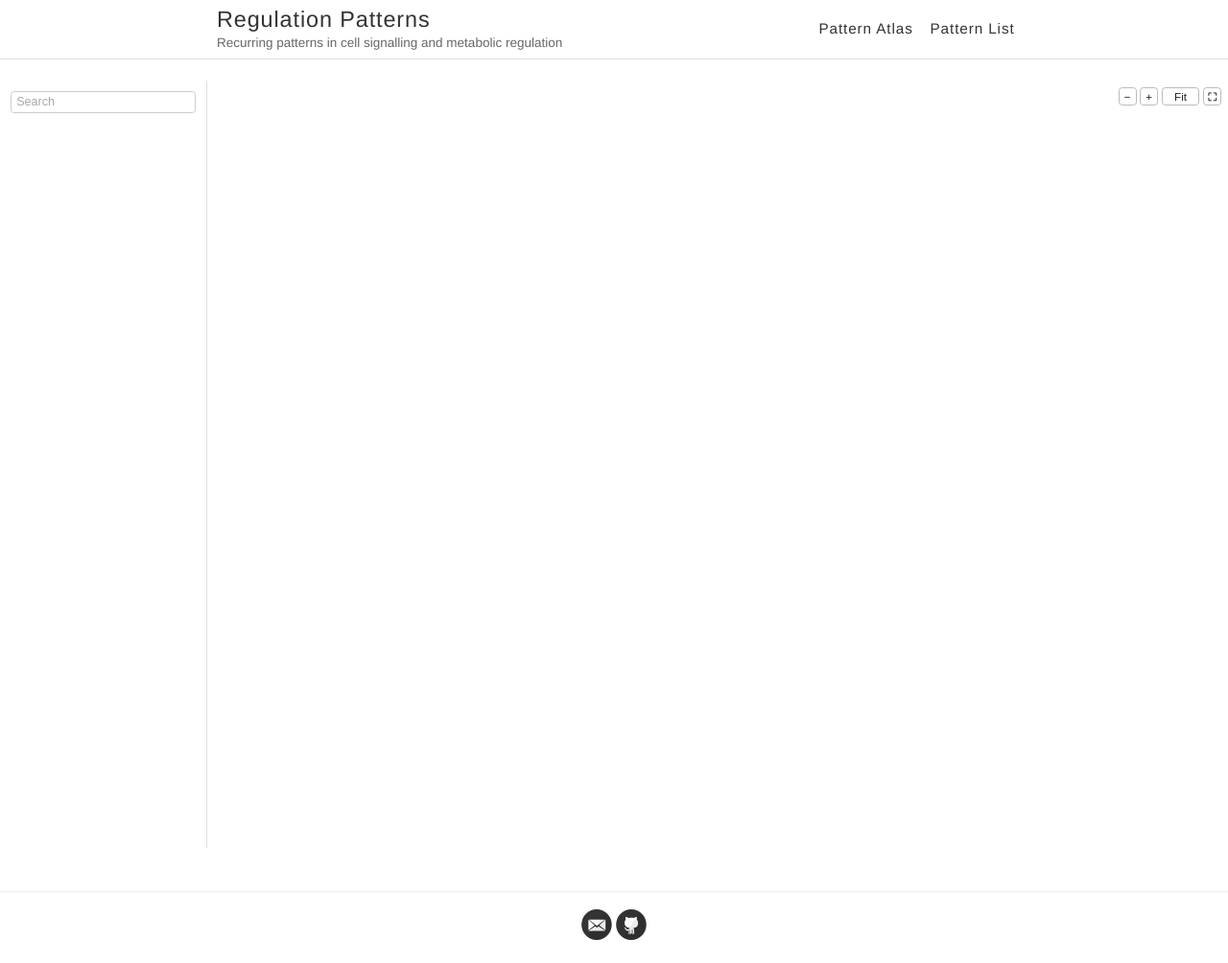
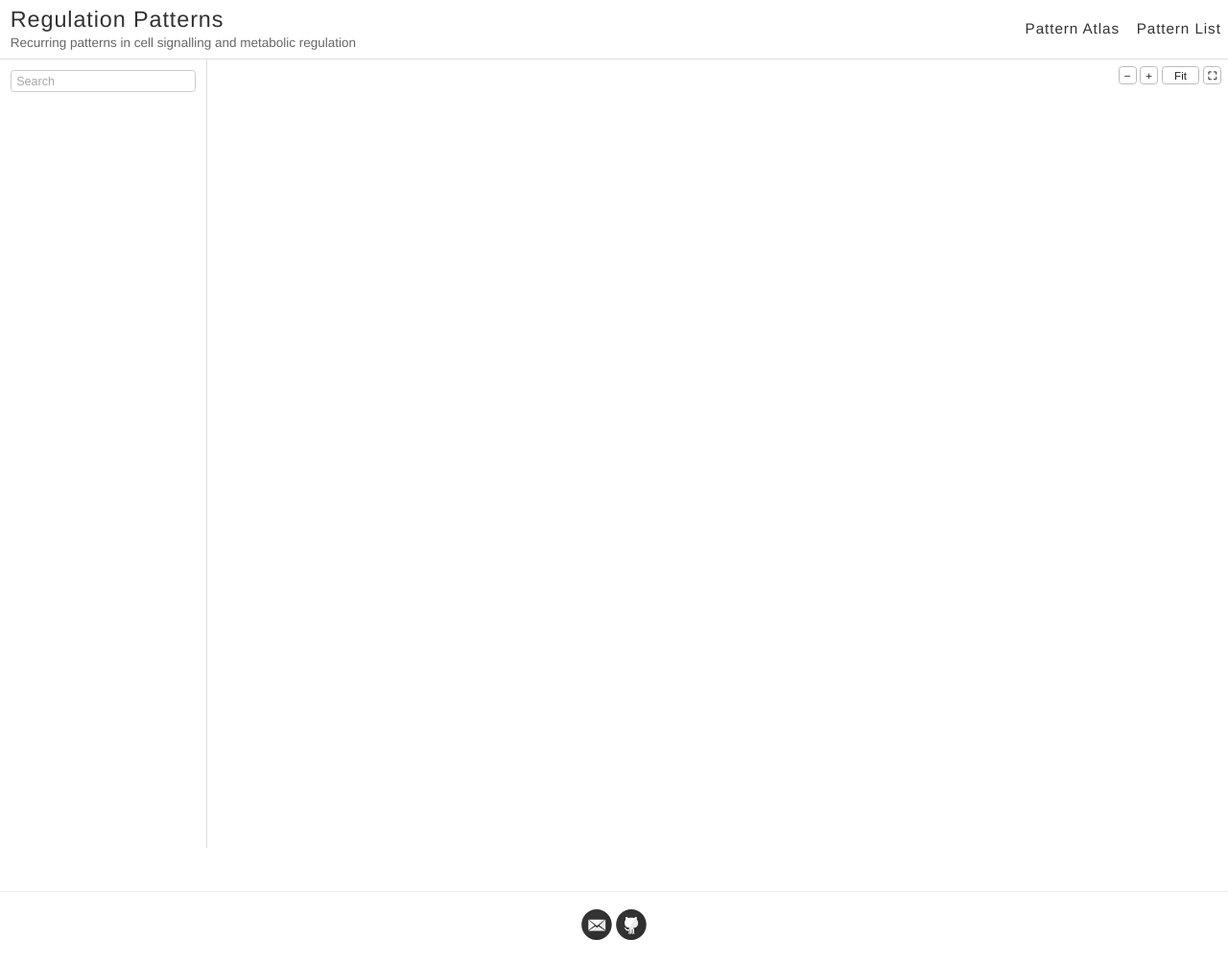
Before and after one commit to regulation-patterns/regulation-patterns.github.io, a Jekyll site: the page built from pages/pattern-atlas.html, in a window 1280 px wide. Shown: the whole page at 96% size. Built offline with Jekyll 4.4.1, drawn with Linux system fonts in a browser that asks for light colours.

Commit message:
Pattern Atlas: top bar joined to the viewer as on the styles page
Co-Authored-By: Claude Opus 5.5 <noreply@anthropic.com>
Claude-Session: https://claude.ai/code/session_01RZmt2TTPm7q86H6jiZ8qDp

```diff
--- a/pages/pattern-atlas.html
+++ b/pages/pattern-atlas.html
@@ -9,5 +9,10 @@ icon: favicon-patterns
 ---
 <style>
 {% include default-lines.css %}
+/* the top bar as on the styles page (presentation mode, user 2026-11-10): no room under it, as wide as the viewer, the
+   name on the list's left edge, the menu on the right */
+html .wrapper-masthead { margin-bottom: 0; }
+html .wrapper-masthead .container { max-width: none; padding: 0; }
+@media (max-width: 940px) { html .wrapper-masthead .container { width: auto; padding: 0 16px; } }
 </style>
 {% include atlas-app.html index="/pattern-atlas/index.json" search="/atlas-data/pattern-search.json" name="Pattern Atlas" look="version1" %}
```
